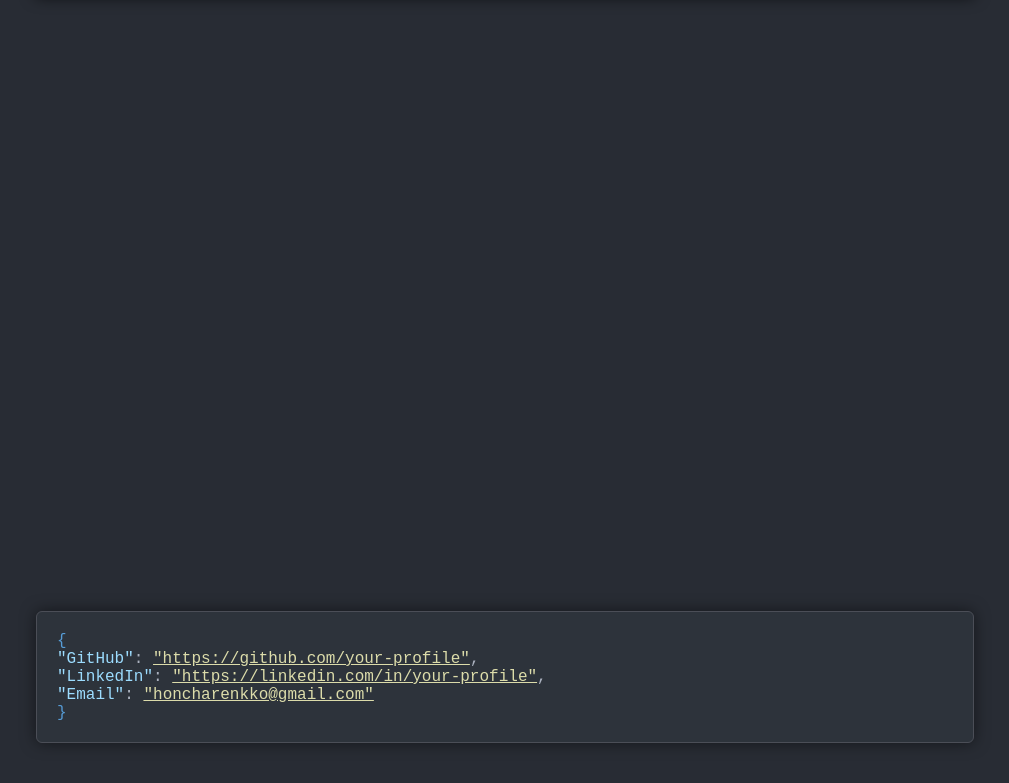
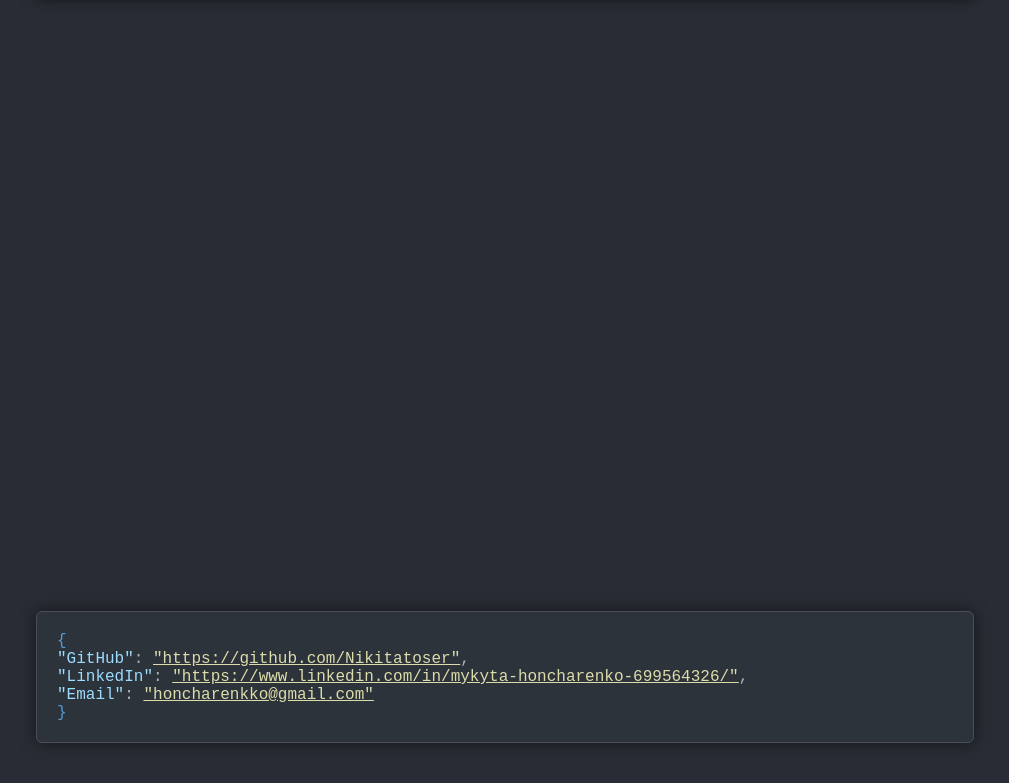
Before and after one commit to Nikitatoser/Portf, a plain HTML site: page index.html in a window 1280 px wide. Shown: the part 2933-3716 px from the top of the page, without its empty margins (135-1144 px from the left). Drawn offline with Linux system fonts and the light colour scheme.

Commit message:
Update index.html

```diff
--- a/index.html
+++ b/index.html
@@ -137,10 +137,10 @@
     <div class="section contacts-json">
         <div class="json-brace">{</div>
         <div class="json-line">
-            <span class="json-key">"GitHub"</span>: <a href="https://github.com/your-profile" class="json-link">"https://github.com/your-profile"</a>,
+            <span class="json-key">"GitHub"</span>: <a href="https://github.com/Nikitatoser" class="json-link">"https://github.com/Nikitatoser"</a>,
         </div>
         <div class="json-line">
-            <span class="json-key">"LinkedIn"</span>: <a href="https://linkedin.com/in/your-profile" class="json-link">"https://linkedin.com/in/your-profile"</a>,
+            <span class="json-key">"LinkedIn"</span>: <a href="https://www.linkedin.com/in/mykyta-honcharenko-699564326/" class="json-link">"https://www.linkedin.com/in/mykyta-honcharenko-699564326/"</a>,
         </div>
         <div class="json-line">
             <span class="json-key">"Email"</span>: <a href="mailto:honcharenkko@gmail.com" class="json-link">"honcharenkko@gmail.com"</a>
```
